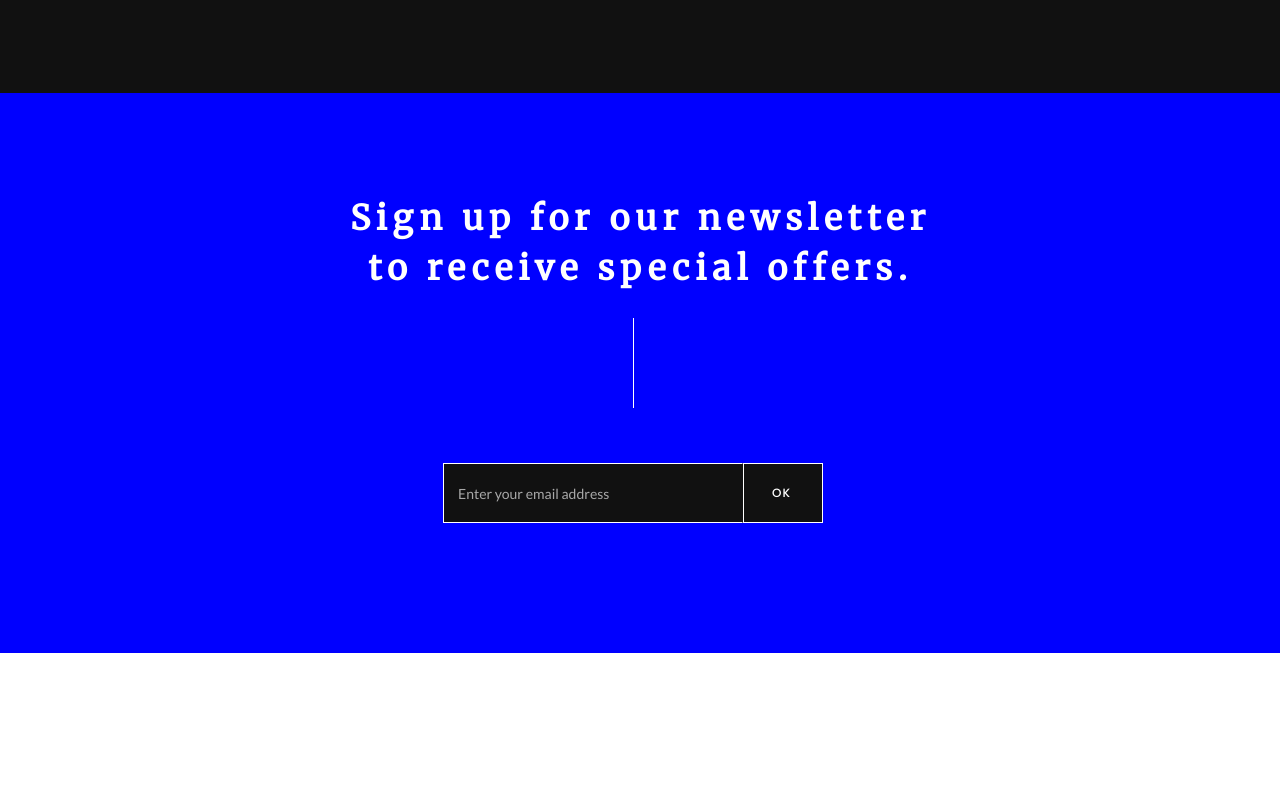
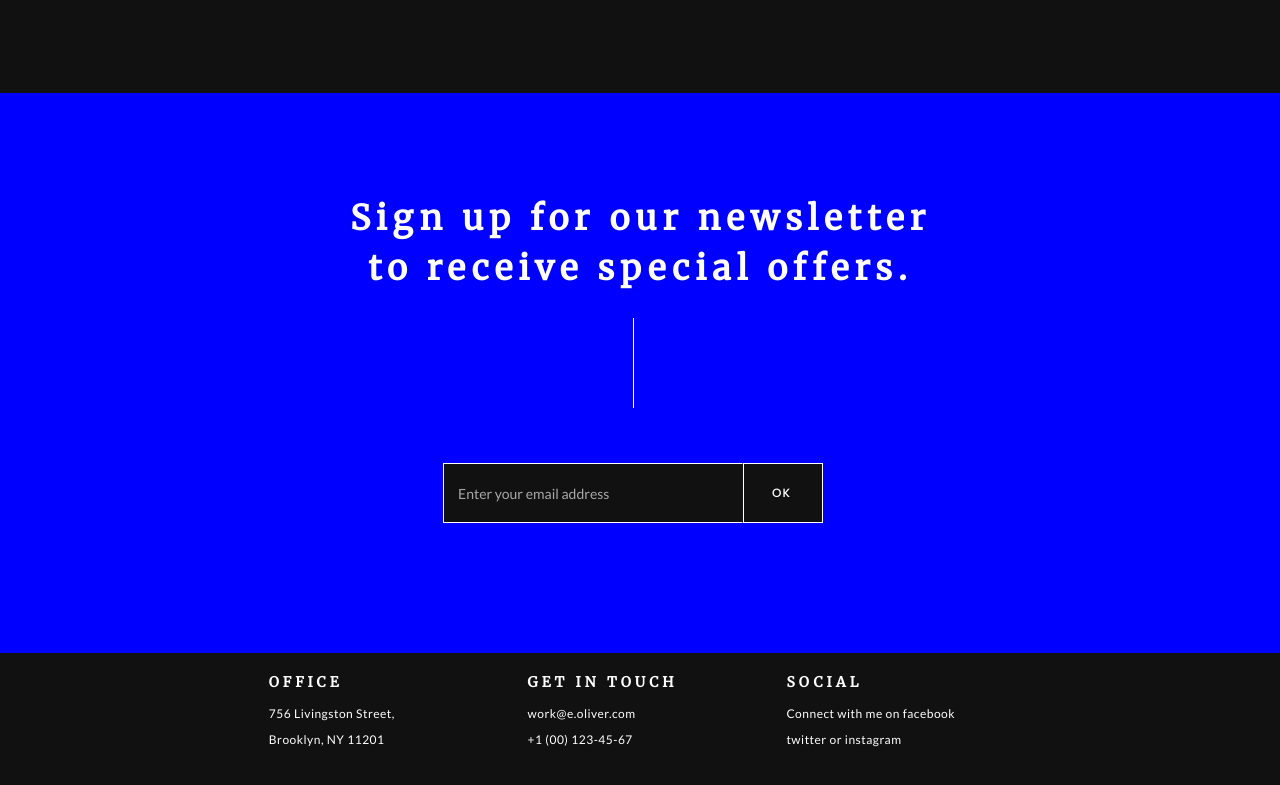
Before and after one commit to dalejodc/frontend-test, an Angular app: page / in a window 1280 px wide. Shown: the part 5346-6131 px from the top of the page. Before the commit the page ends 5999 px from the top, so only its background shows below. Built offline with nearby package versions, Linux system fonts and the light colour scheme.

Commit message:
Footer style fixed

```diff
--- a/src/app/components/footer/footer.component.css
+++ b/src/app/components/footer/footer.component.css
@@ -3,26 +3,13 @@
 **********************************************/
 
 .footer-section {
+    width: 100%;
+    height: -webkit-fit-content;
+    width: 100%;
+    height: -moz-fit-content;
+    padding: 20px 0px 50px 0px;
+    top: -150px !important;
     background-color: var(--light-black);
-    height: 20%;
-    min-height: 20vh;
-    background-repeat: no-repeat;
-    z-index: -5;
-    margin-top: -50px;
-    padding-bottom: 140px;
-}
-
-@media screen and (max-width: 990px) {
-    .footer-section {
-        background-color: var(--light-black);
-        height: 60%;
-        min-height: 60vh;
-        background-repeat: no-repeat;
-        z-index: -5;
-        padding-top: 100px;
-        padding-bottom: 140px;
-        padding-left: 60px;
-    }
 }
 
 .footer-title {
--- a/src/app/components/home/home.component.html
+++ b/src/app/components/home/home.component.html
@@ -6,4 +6,4 @@
 <app-pricing></app-pricing>
 <app-clients></app-clients>
 <app-newsletter></app-newsletter>
-<!-- <app-footer></app-footer>  -->
+<app-footer></app-footer>
```
